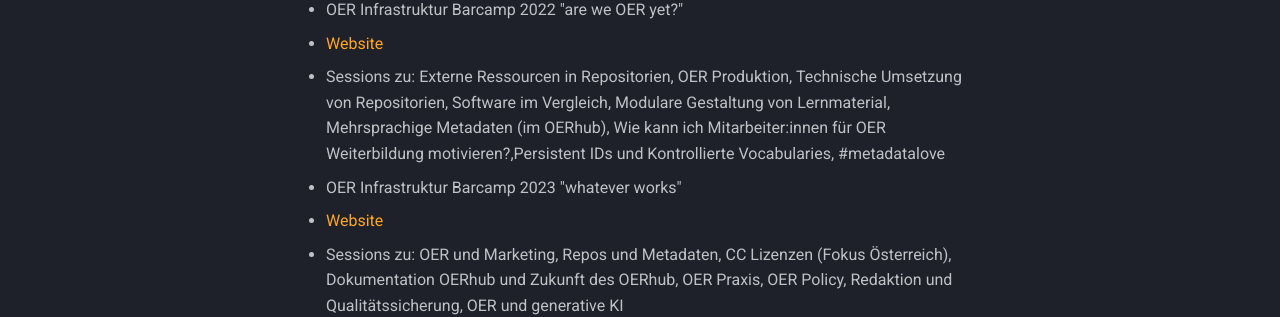
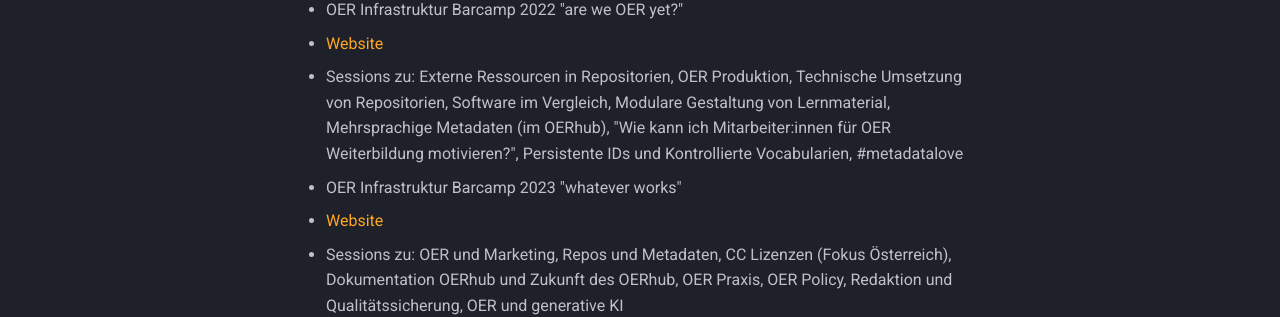
Before and after one commit to oerBASE/knowledgebase, an MkDocs documentation site: the page built from docs/Community/contribute.md, in a window 1280 px wide and 1222 px high. Shown: the part 392-709 px from the top of the window. Built offline with MkDocs 1.6.1 and Material for MkDocs 9.7.7, drawn with Linux system fonts in a browser that asks for light colours.

Commit message:
Update contribute.md

```diff
--- a/docs/Community/contribute.md
+++ b/docs/Community/contribute.md
@@ -9,7 +9,7 @@ Hier entsteht eine Sammlung von Community Activies im Kontext OER:
 - OER Infrastruktur Barcamp 2022 "are we OER yet?"
   - [Website](https://oerbase.github.io/Barcamp/)
   - Sessions zu: Externe Ressourcen in Repositorien, OER Produktion, Technische Umsetzung von Repositorien, Software im Vergleich, Modulare Gestaltung von Lernmaterial,
-Mehrsprachige Metadaten (im OERhub), Wie kann ich Mitarbeiter:innen für OER Weiterbildung motivieren?,Persistent IDs und Kontrollierte Vocabularies, #metadatalove
+Mehrsprachige Metadaten (im OERhub), "Wie kann ich Mitarbeiter:innen für OER Weiterbildung motivieren?", Persistente IDs und Kontrollierte Vocabularien, #metadatalove
 
 - OER Infrastruktur Barcamp 2023 "whatever works"
   - [Website](https://oerbase.github.io/Barcamp2/barcamp-2/)
```
